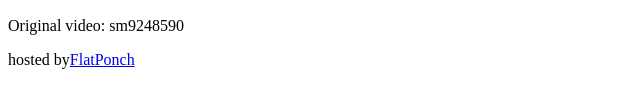
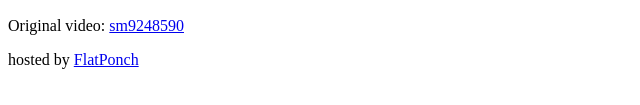
Before and after one commit to FlatPonch/xn--p8j2ctfn962a, a plain HTML site: page index.html in a window 1280 px wide. Shown: the part 511-616 px from the top of the page, 0-640 px from the left. Drawn offline with Linux system fonts and the light colour scheme.

Commit message:
Final update

```diff
--- a/index.html
+++ b/index.html
@@ -4,7 +4,7 @@
     <meta charset="UTF-8">
     <meta name="viewport" content="width=device-width, initial-scale=1.0">
     <meta property="og:title" content="やったぜ。">
-    <meta poperty="og:image" content="https://raw.githubusercontent.com/FlatPonch/xn--p8j2ctfn962a/main/cover.png">
+    <meta property="og:image" content="https://raw.githubusercontent.com/FlatPonch/xn--p8j2ctfn962a/main/cover.png">
     <meta property="og:description" content="やったぜ。">
     <title>やったぜ。</title>
 </head>
@@ -14,8 +14,8 @@
             <source src="https://raw.githubusercontent.com/FlatPonch/xn--p8j2ctfn962a/main/yattaze.mp4" type="video/mp4">
         </video>
         <br>
-        <p>Original video: sm9248590</p>
-        <p>hosted by<a href="https://flatponch.xyz/">FlatPonch</a></p>
+        <p>Original video: <a href="https://www.nicovideo.jp/watch/sm9248590">sm9248590</a></p>
+        <p>hosted by <a href="https://flatponch.xyz/">FlatPonch</a></p>
     </div>
 </body>
 </html>
```
